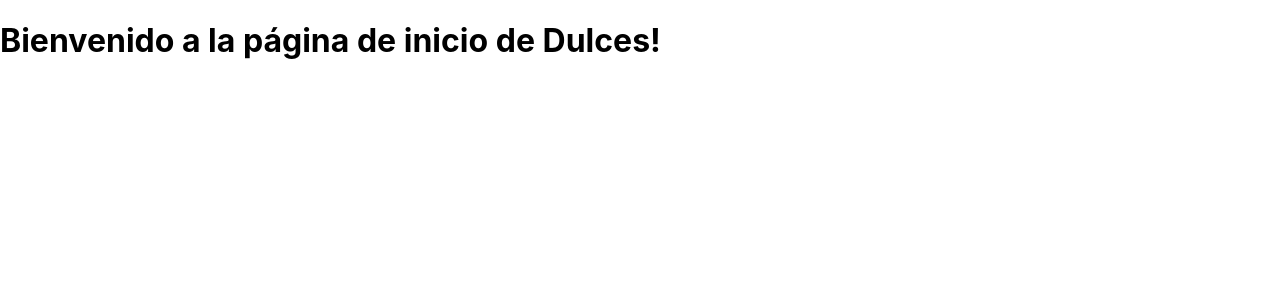
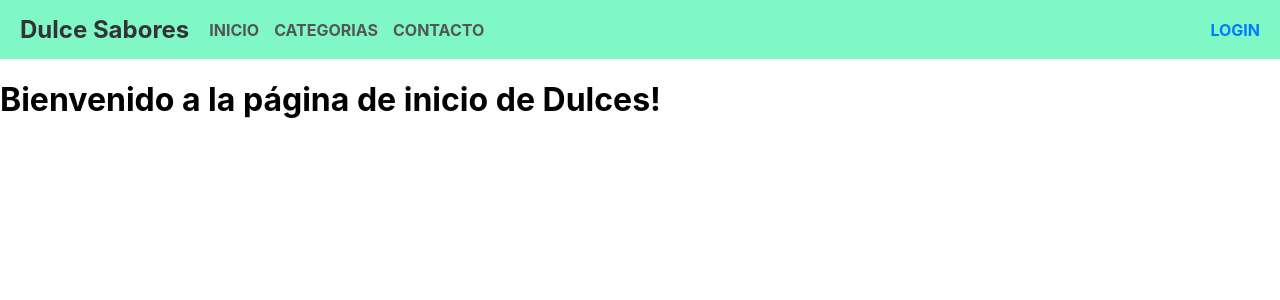
Before and after one commit to santiagotuc/dolcesabores, a React (Create React App) app: page / in a window 1280 px wide. Shown: the top 300 px of the page. Built offline with nearby package versions, Linux system fonts and the light colour scheme.

Commit message:
feat: Implementación de la barra de navegación básica

```diff
--- /dev/null
+++ b/src/components/Navbar.css
@@ -0,0 +1,47 @@
+.navbar {
+  background-color: #7ff8c6;
+  padding: 15px 20px;
+  display: flex;
+  justify-content: space-between;
+  align-items: center;
+}
+
+.navbar-left {
+  display: flex;
+  align-items: center;
+}
+
+.navbar-logo {
+  font-size: 1.5rem;
+  font-weight: bold;
+  color: #333;
+  text-decoration: none;
+  margin-right: 20px;
+}
+
+.navbar-links {
+  list-style: none;
+  padding: 0;
+  margin: 0;
+  display: flex;
+}
+
+.navbar-links li {
+  margin-right: 15px;
+}
+
+.navbar-links li:last-child {
+  margin-right: 0;
+}
+
+.navbar-links li a {
+  text-decoration: none;
+  color: #555;
+  font-weight: bold;
+}
+
+.navbar-right a {
+  text-decoration: none;
+  color: #007bff;
+  font-weight: bold;
+}
--- a/src/components/Navbar.jsx
+++ b/src/components/Navbar.jsx
@@ -1,6 +1,32 @@
-import react from "react";
+import React from "react";
+import { Link } from "react-router-dom";
+import "./Navbar.css";
 
 function Navbar() {
-  return <div> {/*contenido*/} </div>;
+  return (
+    <nav className="navbar">
+      <div className="navbar-left">
+        <Link to="/" className="navbar-logo">
+          {/* Aquí irá tu logo cuando lo tengas */}
+          <span>Dulce Sabores</span>
+        </Link>
+        <ul className="navbar-links">
+          <li>
+            <Link to="/">INICIO</Link>
+          </li>
+          <li>
+            <Link to="/categorias">CATEGORIAS</Link>
+          </li>
+          <li>
+            <Link to="/contacto">CONTACTO</Link>
+          </li>
+        </ul>
+      </div>
+      <div className="navbar-right">
+        <Link to="/login">LOGIN</Link>
+      </div>
+    </nav>
+  );
 }
+
 export default Navbar;
```
